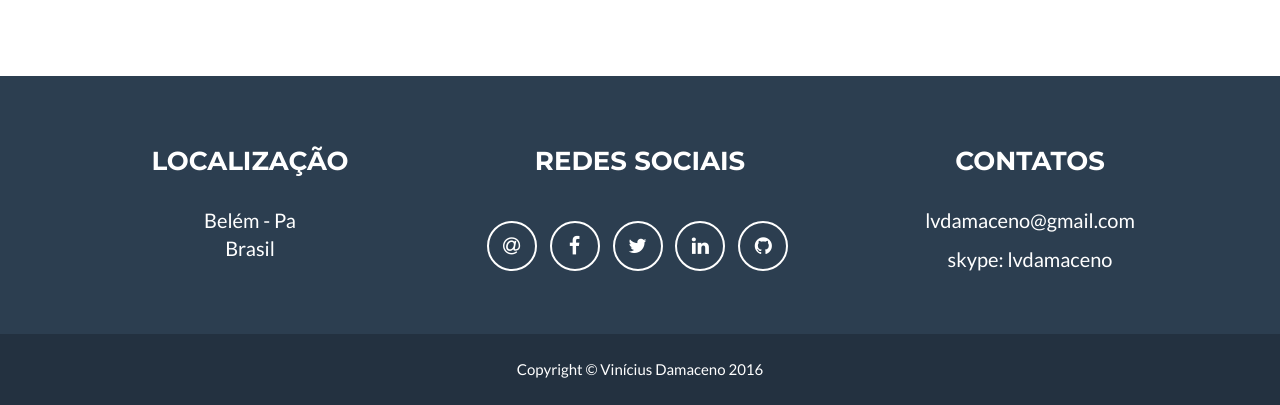
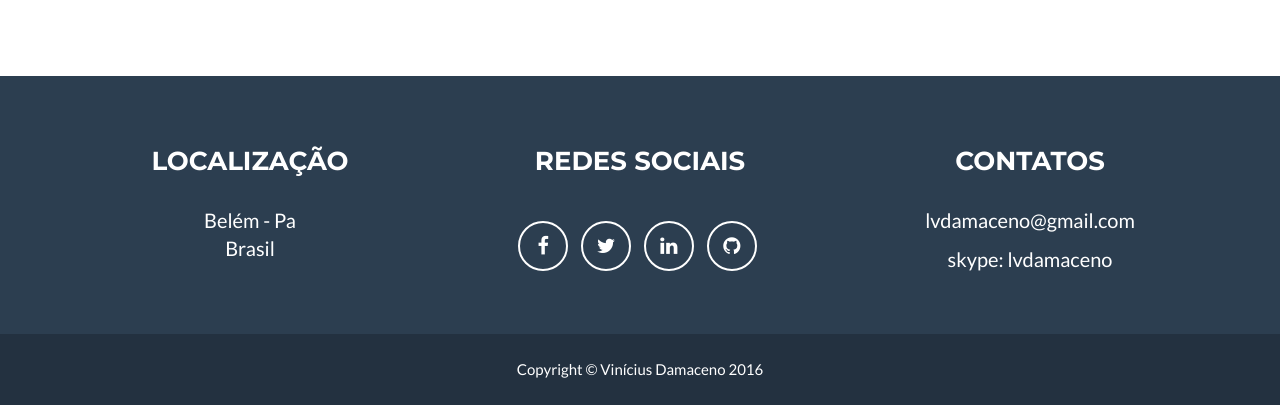
Before and after one commit to lvdamaceno/portifolio, a Django app: page / in a window 1280 px wide. Shown: the part 2920-3325 px from the top of the page. Run offline with Django 3.2, Linux system fonts and the light colour scheme; some libraries are stand-ins or nearby versions.

Commit message:
correcoes de layout

```diff
--- a/portifolio/core/templates/index.html
+++ b/portifolio/core/templates/index.html
@@ -10,7 +10,7 @@
     <meta name="description" content="">
     <meta name="author" content="">
 
-    <title>Freelancer - Start Bootstrap Theme</title>
+    <title>Vinicius Damaceno</title>
 
     <!-- Bootstrap Core CSS - Uses Bootswatch Flatly Theme: http://bootswatch.com/flatly/ -->
     <link href="{% static 'css/bootstrap.min.css' %}" rel="stylesheet">
@@ -268,10 +268,7 @@
                     <div class="footer-col col-md-4">
                         <h3>Redes Sociais</h3>
                         <ul class="list-inline">
-                            <li>
-                                <a href="https://about.me/viniciusdamaceno" class="btn-social btn-outline" target="_blank">
-                                    <i class="fa fa-fw fa-at"></i></a>
-                            </li>
+
                             <li>
                                 <a href="https://facebook.com/luisvinicius.damaceno" class="btn-social btn-outline" target="_blank">
                                     <i class="fa fa-fw fa-facebook"></i></a>
```
Also changed, not shown: portifolio/core/static/img/portfolio/exbuy.png.
